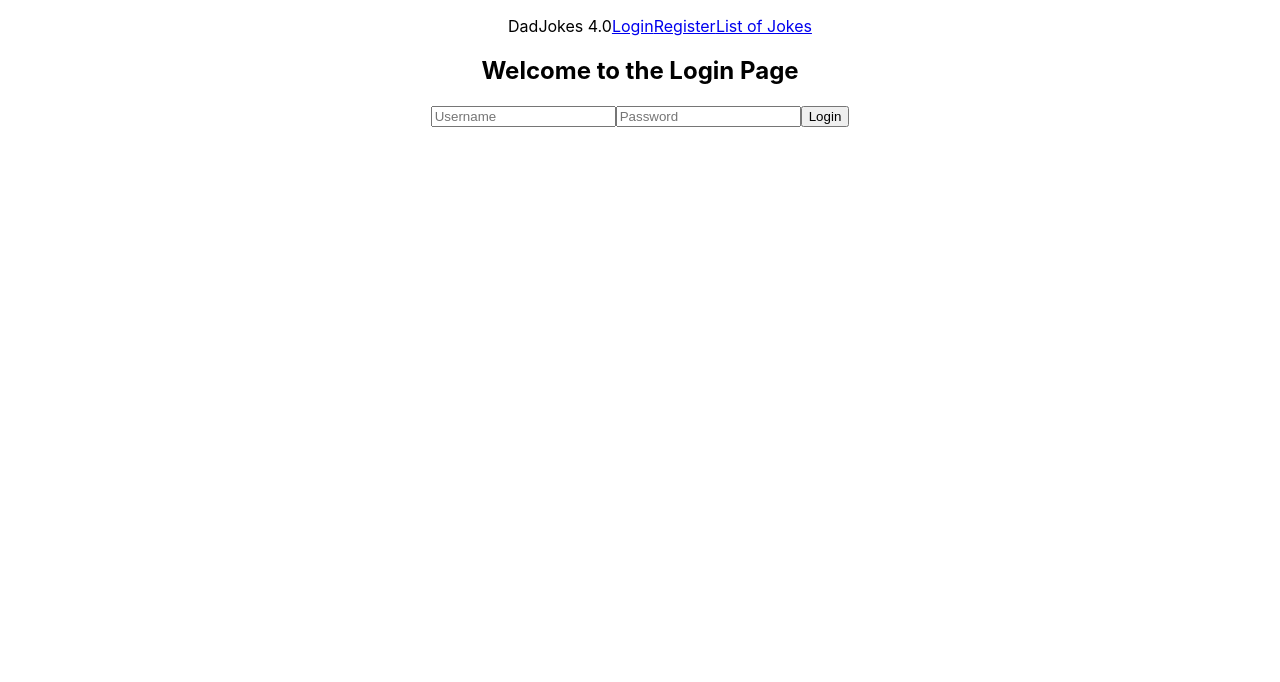
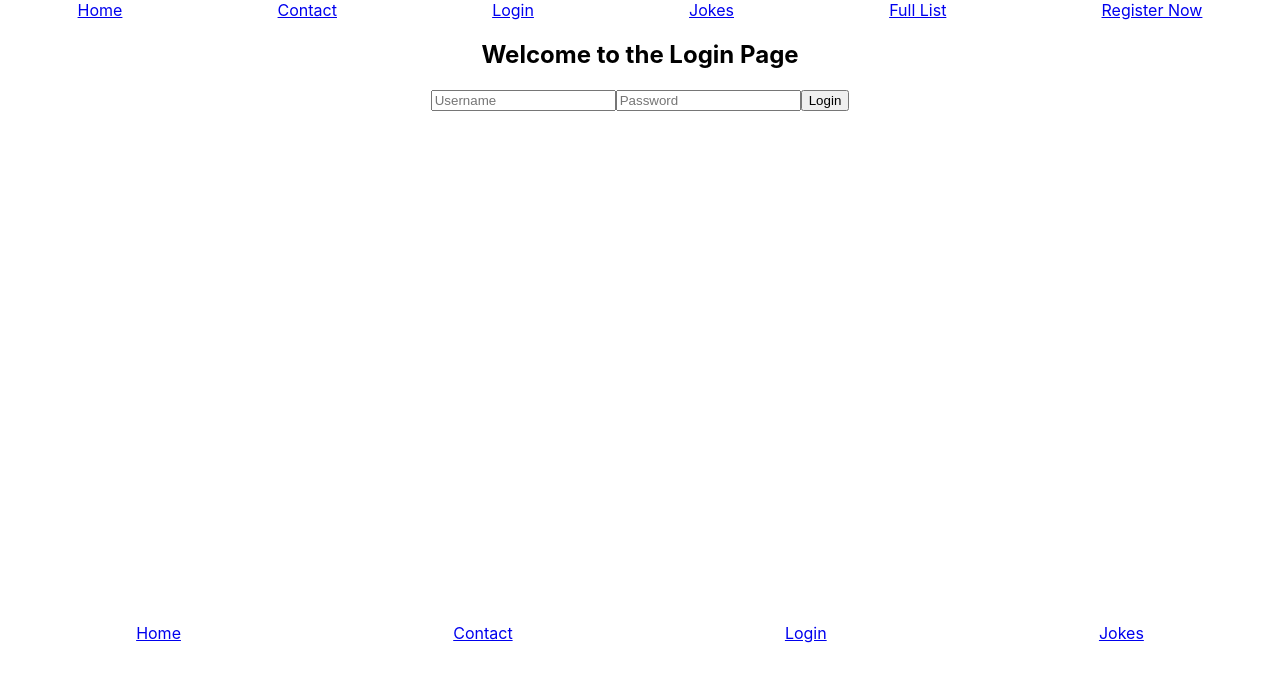
Before and after one commit to Build-Week-Dad-Jokes-4/frontend, a React (Create React App) app: page /login in a window 1280 px wide. Shown: the top 682 px of the page. Built offline with nearby package versions, Linux system fonts and the light colour scheme.

Commit message:
added my files to frontend

```diff
--- a/src/App.js
+++ b/src/App.js
@@ -8,6 +8,9 @@ import Register from './components/Register';
 import PrivateRoute from './components/PrivateRoute';
 import Dashboard from './components/Dashboard';
 import AddJoke from './components/AddJoke';
+import Footer from './components/Footer';
+import Welcome from './components/HomePage';
+import QuestionCard from './components/CardHandler';
 
 // Contexts
 import { JokeContext } from '../src/contexts/JokeContext';
@@ -28,12 +31,17 @@ function App() {
         <LoginContext.Provider value={{ credentials, setCredentials }}>
           <JokeContext.Provider value={{ jokes, setJokes }}>
             <Header />
+            <Route exact path = '/' component = {Welcome}/>
+            <Route  path = '/Contact'/>
+            <Route path = '/Login'/>
+            <Route path = '/Jokes' component = {QuestionCard}/>
             <Switch>
               <PrivateRoute exact path="/dashboard" component={Dashboard} />
               <PrivateRoute exact path="/addjoke" component={AddJoke} />
               <Route path="/login" component={Login} />
               <Route path="/register" component={Register} />
             </Switch>
+            <Footer/>
           </JokeContext.Provider>
         </LoginContext.Provider>
       </div>
--- /dev/null
+++ b/src/components/Card.js
@@ -0,0 +1,41 @@
+import React,{useState} from 'react';
+import logo from '../logo.svg';
+import styled from 'styled-components';
+
+let Box = styled.div`
+    display: flex;
+    flex-direction: column;
+    text-align: center;
+    width: 50%;
+    margin-left: 30%;
+    border: 5px solid black;
+    background-color: #DFBC82;
+    button {
+        width: 50%
+        margin-left: 25%
+    }
+`;
+
+
+
+export default function Card (props) {
+
+    const [toggle, setToggle] = useState(true);
+
+
+
+    const clickHandler = () =>{
+        console.log(props.punchline);
+        setToggle(!toggle);
+        console.log(toggle);
+        return setToggle;
+    };
+
+    return(
+        <Box className = "Body">
+        <img src={logo} className="App-logo" alt="logo" />
+        <h3>{props.joke}</h3>
+        <button type = 'button' onClick = {clickHandler}>{toggle ? 'click for answer': props.punchline}</button>
+        </Box>
+    )
+}
--- /dev/null
+++ b/src/components/CardHandler.js
@@ -0,0 +1,91 @@
+import React, { useEffect, useState } from 'react';
+import styled from 'styled-components';
+import Axios from 'axios';
+import Card from './Card';
+
+
+let Header = styled.header`
+    text-align:center
+
+
+`;
+
+
+
+
+export default function QuestionCard() {
+
+    const [joke, setJoke] = useState([]);
+    const [elem, setElem] = useState(0);
+
+    useEffect(() => {
+
+        Axios.get(`https://be-dad-jokes.herokuapp.com/api/jokes`)
+            .then(Response => {
+                console.log(Response.data);
+                setJoke(Response.data);
+                return setJoke;
+
+
+
+            })
+            .catch(err => {
+                console.log("Error:", err);
+            });
+
+
+
+    }, [elem]);
+
+    const clickHandleNext = () => {
+        console.log(elem);
+        setElem(elem + 1);
+
+    }
+    const clickHandleBack = () => {
+        console.log(elem);
+        setElem(elem - 1);
+
+    }
+
+
+    console.log(joke);
+
+    return (
+        <div>
+            <h2>Get Ready for some Knee Slappers</h2>
+
+            <div>
+
+                {joke.map((value, index) => {
+
+                    if (index == elem) {
+
+
+                        return (
+
+                                <Card
+                                    key={index}
+                                    joke={value.joke}
+                                    punchline={value.punchline}
+                                />
+
+
+
+
+                        )
+
+                    }
+                    console.log(elem);
+
+                })}
+
+            </div>
+            <button type='button' onClick={clickHandleNext} >Next</button>
+            <button type='button' onClick={clickHandleBack} >Back</button>
+        </div>
+    )
+
+
+
+}
--- /dev/null
+++ b/src/components/Footer.js
@@ -0,0 +1,32 @@
+import React from 'react';
+import {Link} from 'react-router-dom';
+import styled from 'styled-components';
+
+let Links = styled.div`
+    display: flex;
+    justify-content: space-around;
+    margin-top: 40%;
+
+`;
+
+export default function Footer (){
+    return (
+        <footer>
+            <Links className='links'>
+            <div className='link'>
+                <Link to ="/">Home</Link>
+            </div>
+            <div className='link'>
+                <Link to="/Contact">Contact</Link>
+            </div>
+            <div className='link'>
+                <Link to= "/Login">Login</Link>
+            </div>
+            <div className='link'>
+                <Link to= "/Jokes">Jokes</Link>
+            </div>
+            </Links>
+        </footer>
+
+    )
+}
--- a/src/components/Header.js
+++ b/src/components/Header.js
@@ -1,14 +1,35 @@
 import React from 'react';
 import { Link } from 'react-router-dom';
+import styled from 'styled-components';
+
+let Links = styled.div`
+    display: flex;
+    justify-content: space-around;
+`;
 
 const Header = () => {
   return (
-    <ul>
-      DadJokes 4.0
-      <Link to="/login">Login</Link>
-      <Link to="/register">Register</Link>
-      <Link to="/jokelist">List of Jokes</Link>
-    </ul>
+    <header className="ui centered">
+    <Links className='links'>
+      <div className='link'>
+        <Link to ="/">Home</Link>
+      </div>
+      <div className='link'>
+        <Link to="/Contact">Contact</Link>
+      </div>
+      <div className='link'>
+          <Link to= "/login">Login</Link>
+      </div>
+      <div className='link'>
+          <Link to= "/Jokes">Jokes</Link>
+      </div>
+      <div className='link'>
+          <Link to= "/jokelist">Full List</Link>
+      </div>      <div className='link'>
+          <Link to= "/register">Register Now</Link>
+      </div>
+    </Links>
+  </header>
   )
 }
 
--- /dev/null
+++ b/src/components/HomePage.js
@@ -0,0 +1,16 @@
+import React from "react";
+import styled from 'styled-components';
+
+let Title = styled.div`
+    text-align: center;
+`;
+
+export default function WelcomePage() {
+  return (
+    <section className="welcome-page">
+      <Title>
+        <h1>Check out the best Jokes EVAR!!</h1>
+      </Title>
+    </section>
+  );
+}
```
